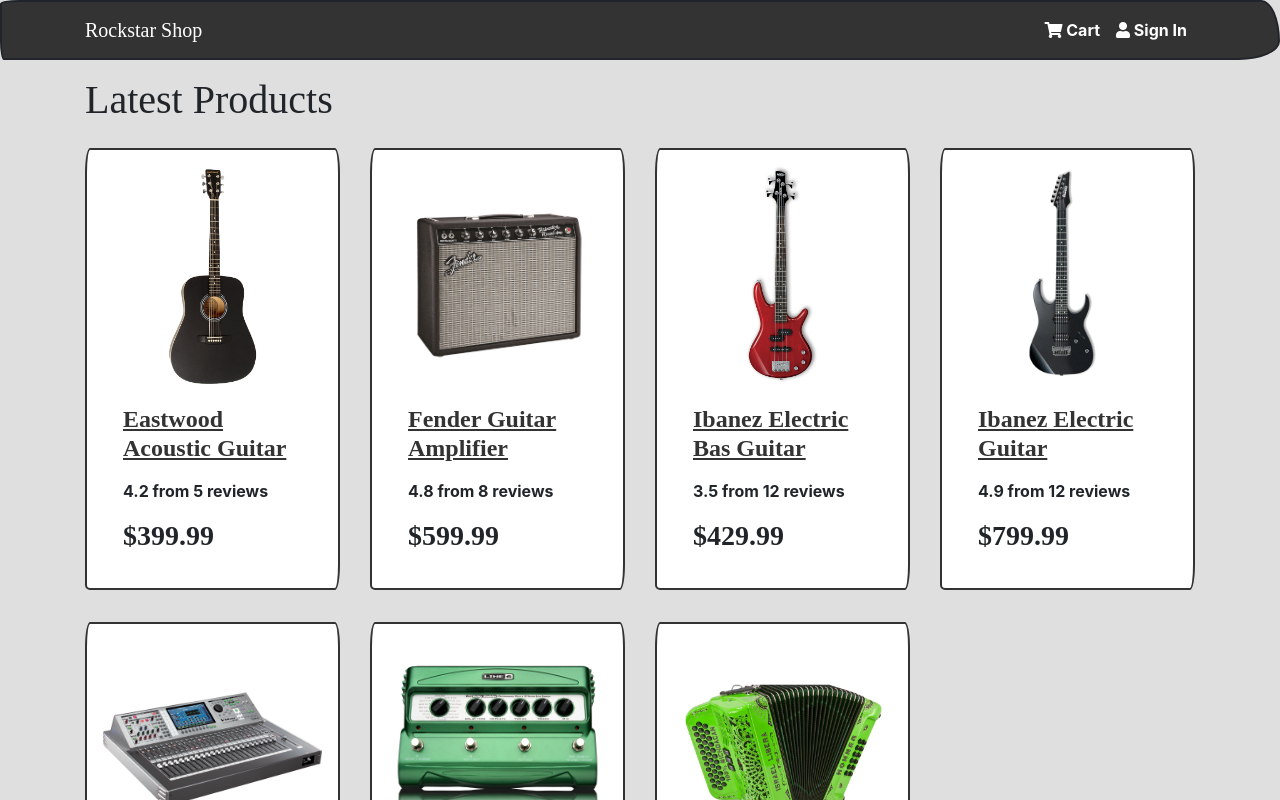
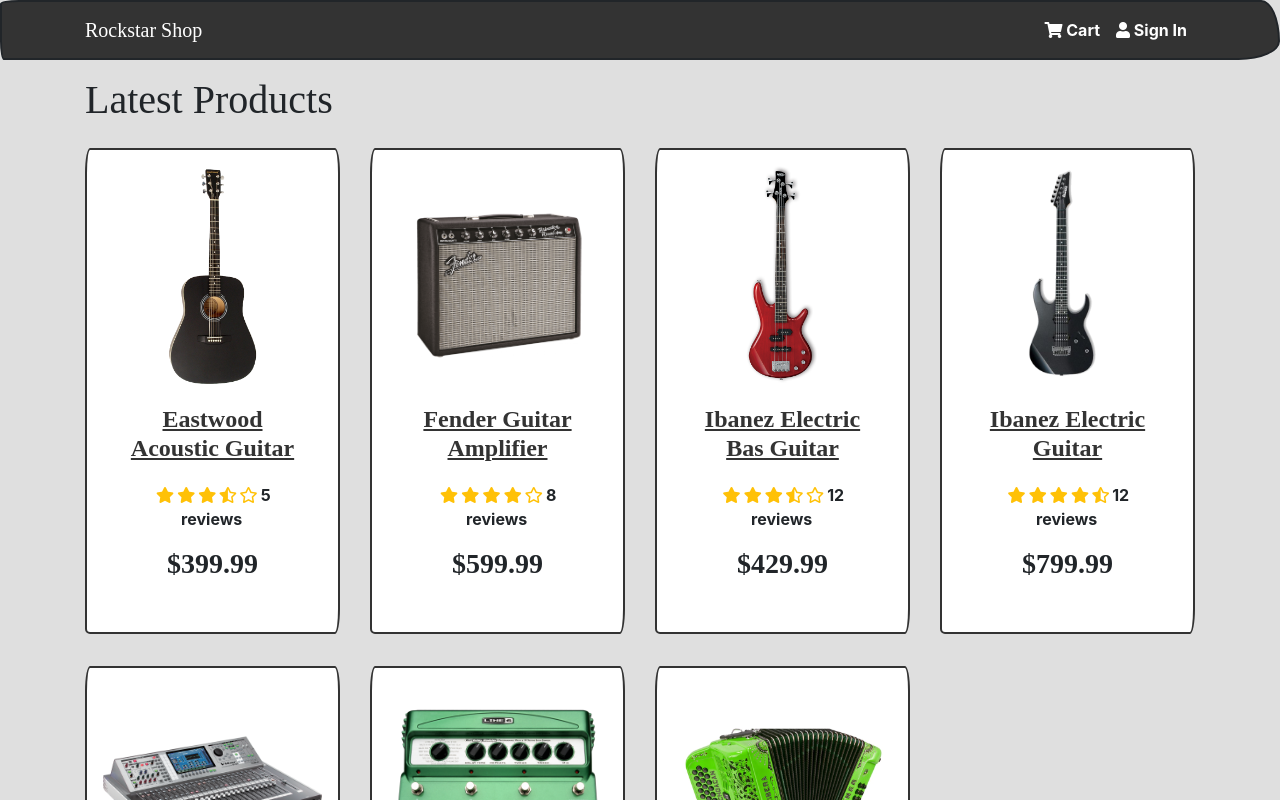
Before and after one commit to mzigmundic/rockstar-shop, a React (Create React App) app in the folder frontend/: page / in a window 1280 px wide. Shown: the top 800 px of the page. Built offline with nearby package versions, Linux system fonts and the light colour scheme; a web font is replaced by a local one.

Commit message:
Rating Component

```diff
--- a/frontend/src/components/Product.js
+++ b/frontend/src/components/Product.js
@@ -1,5 +1,6 @@
 import React from "react";
 import { Card } from "react-bootstrap";
+import Rating from "./Rating";
 
 const Product = ({ product }) => {
     return (
@@ -7,16 +8,17 @@
             <a href={`/product/${product._id}`}>
                 <Card.Img src={product.image} variant="top" />
             </a>
-            <Card.Body>
+            <Card.Body className="text-center">
                 <a href={`/product/${product._id}`}>
                     <Card.Title as="h4">
                         <strong>{product.name}</strong>
                     </Card.Title>
                 </a>
-                <Card.Text as="p">
-                    <div className="my-3">
-                        {product.rating} from {product.numReviews} reviews
-                    </div>
+                <Card.Text as="div">
+                    <Rating
+                        value={product.rating}
+                        text={`${product.numReviews} reviews`}
+                    />
                 </Card.Text>
                 <Card.Text as="h3">
                     <strong>${product.price}</strong>
--- /dev/null
+++ b/frontend/src/components/Rating.js
@@ -0,0 +1,77 @@
+import React from "react";
+import PropTypes from "prop-types";
+
+const Rating = ({ value, text }) => {
+    // fas fa-star - full star
+    // far fa-star - empty star
+    // fas fa-star-half-alt - half star
+
+    return (
+        <div className="rating">
+            <span>
+                <i
+                    className={
+                        value >= 1
+                            ? "fas fa-star text-warning"
+                            : value >= 0.5
+                            ? "fas fa-star-half-alt text-warning"
+                            : "far fa-star text-warning"
+                    }
+                ></i>
+            </span>
+            <span>
+                <i
+                    className={
+                        value >= 2
+                            ? "fas fa-star text-warning"
+                            : value >= 1.5
+                            ? "fas fa-star-half-alt text-warning"
+                            : "far fa-star text-warning"
+                    }
+                ></i>
+            </span>
+            <span>
+                <i
+                    className={
+                        value >= 3
+                            ? "fas fa-star text-warning"
+                            : value >= 2.5
+                            ? "fas fa-star-half-alt text-warning"
+                            : "far fa-star text-warning"
+                    }
+                ></i>
+            </span>
+            <span>
+                <i
+                    className={
+                        value >= 4
+                            ? "fas fa-star text-warning"
+                            : value >= 3.5
+                            ? "fas fa-star-half-alt text-warning"
+                            : "far fa-star text-warning"
+                    }
+                ></i>
+            </span>
+            <span>
+                <i
+                    className={
+                        value >= 5
+                            ? "fas fa-star text-warning"
+                            : value >= 4.5
+                            ? "fas fa-star-half-alt text-warning"
+                            : "far fa-star text-warning"
+                    }
+                ></i>
+            </span>
+            <span>{text && text}</span>
+        </div>
+    );
+};
+
+Rating.propTypes = {
+    value: PropTypes.number.isRequired,
+    text: PropTypes.string.isRequired,
+    color: PropTypes.string,
+};
+
+export default Rating;
--- a/frontend/src/index.css
+++ b/frontend/src/index.css
@@ -5,3 +5,15 @@
 main {
     min-height: 80vh;
 }
+
+h3 {
+    padding: 1rem 0;
+}
+
+.rating {
+    padding-top: 0.5rem;
+}
+
+.rating span {
+    margin: 0.1rem;
+}
--- a/frontend/src/pages/HomePage.js
+++ b/frontend/src/pages/HomePage.js
@@ -9,7 +9,7 @@
             <h1>Latest Products</h1>
             <Row>
                 {products.map((product) => (
-                    <Col sm={12} md={6} lg={4} xl={3}>
+                    <Col key={product._id} sm={12} md={6} lg={4} xl={3}>
                         <Product product={product} />
                     </Col>
                 ))}
--- a/frontend/src/products.js
+++ b/frontend/src/products.js
@@ -8,7 +8,7 @@
         category: "Music",
         price: 399.99,
         countInStock: 10,
-        rating: 4.2,
+        rating: 3.8,
         numReviews: 5,
     },
     {
@@ -20,7 +20,7 @@
         category: "Music",
         price: 599.99,
         countInStock: 7,
-        rating: 4.8,
+        rating: 4.4,
         numReviews: 8,
     },
     {
@@ -56,7 +56,7 @@
         category: "Music",
         price: 1299.99,
         countInStock: 7,
-        rating: 4.6,
+        rating: 4.2,
         numReviews: 10,
     },
     {
@@ -68,7 +68,7 @@
         category: "Music",
         price: 89.99,
         countInStock: 0,
-        rating: 4.2,
+        rating: 3.2,
         numReviews: 12,
     },
     {
@@ -80,7 +80,7 @@
         category: "Music",
         price: 899.99,
         countInStock: 0,
-        rating: 4.2,
+        rating: 4.0,
         numReviews: 12,
     },
 ];
```
